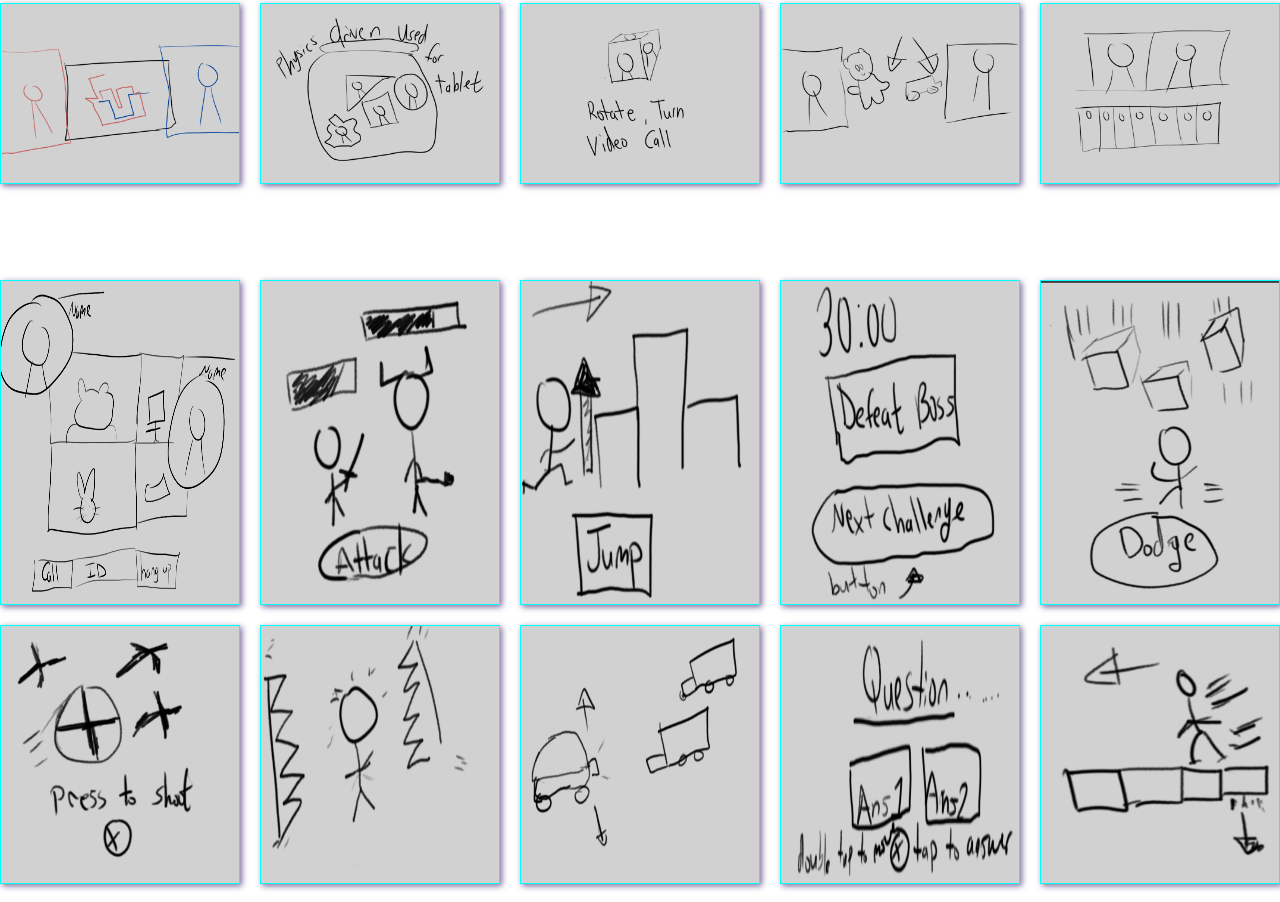
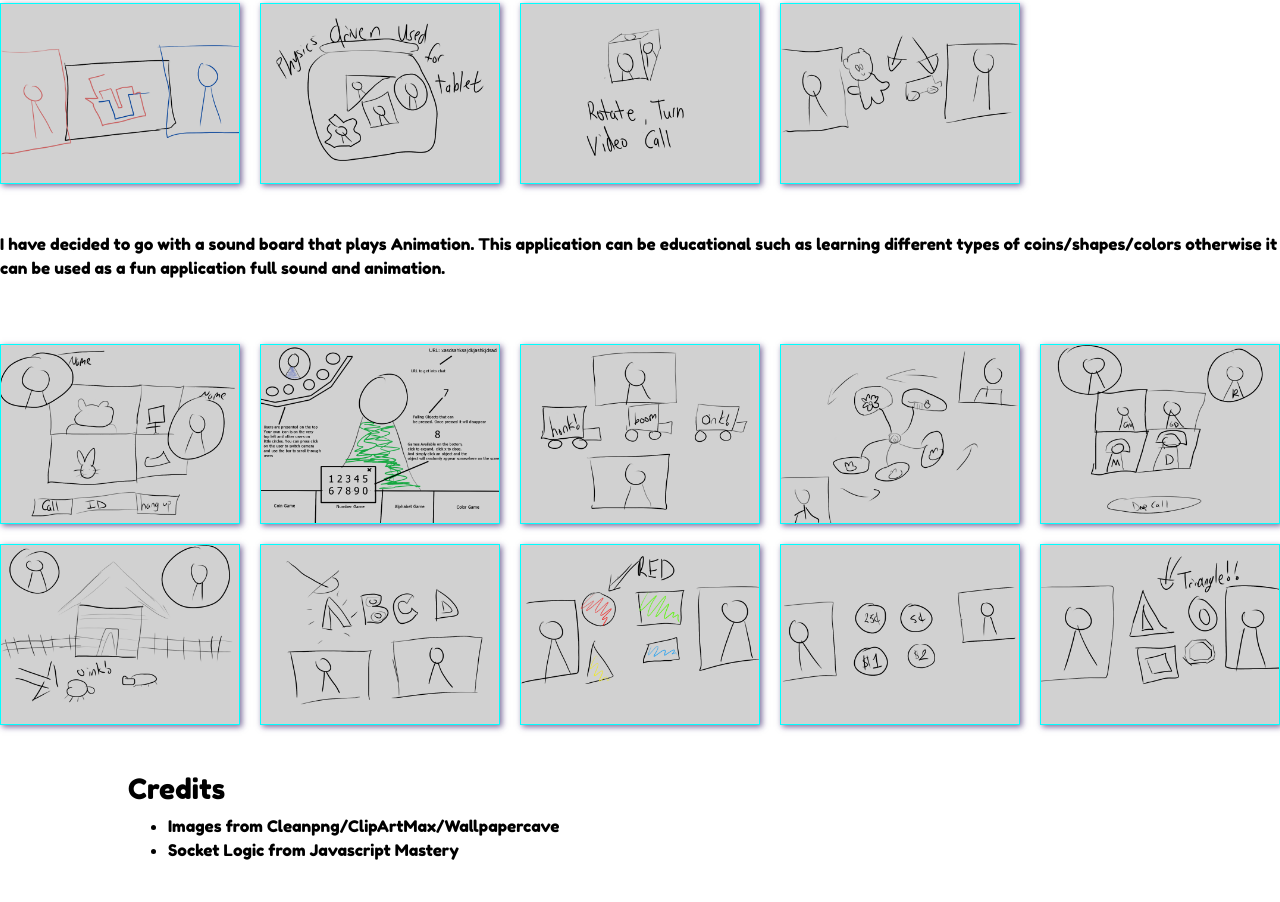
Before and after one commit to BrandonSin/BrandonSin.github.io, a plain HTML site: page vidchat.html in a window 1280 px wide. Shown: the part 1538-2440 px from the top of the page. Drawn offline with nearby package versions, Linux system fonts and the light colour scheme.

Commit message:
update vidchat

```diff
--- a/vidchat.html
+++ b/vidchat.html
@@ -30,7 +30,7 @@
     <br>
     <p>The goal of this Project was to create a chat application that is applicable for a toddler. Specifically an application that can be utilized
         for young grandchildren and grandparents. With that in mind, I wanted to do something that is vibrant and catchy to keep toddlers attracted
-        to the application. In the final product, I decided to go with a sound board coupled with animation.<br/><br/>
+        to the application. In the final product, I have decided to go with a sound board coupled with animation.<br/><br/>
     </p><br>
     <section class= "video_wrap">
         <video height="500" controls>
@@ -67,7 +67,7 @@
 
 
     <div class="grid">
-        <img src="images/vidchat/draft1.png"></img>
+        <img src="images/vidchat/draft10.png"></img>
         <img src="images/vidchat/draft2.png"></img>
         <img src="images/vidchat/draft3.png"></img>
         <img src="images/vidchat/draft4.png"></img>
@@ -76,22 +76,24 @@
         <img src="images/vidchat/draft7.png"></img>
         <img src="images/vidchat/draft8.png"></img>
         <img src="images/vidchat/draft9.png"></img>
-        <img src="images/vidchat/draft10.png"></img>
     </div>
     <br><br>
+    <p>I have decided to go with a sound board that plays Animation. This application can be educational such as
+        learning different types of coins/shapes/colors otherwise it can be used as a fun application full sound and animation.
+    </p>
     <br>
     <br>
     <div class="grid">
         <img src="images/vidchat/sketch1.png"></img>
-        <img src="images/masher/draft2.png"></img>
-        <img src="images/masher/draft3.png"></img>
-        <img src="images/masher/draft4.png"></img>
-        <img src="images/masher/draft5.png"></img>
-        <img src="images/masher/draft6.png"></img>
-        <img src="images/masher/draft7.png"></img>
-        <img src="images/masher/draft8.png"></img>
-        <img src="images/masher/draft9.png"></img>
-        <img src="images/masher/draft10.png"></img>
+        <img src="images/vidchat/sketch2.png"></img>
+        <img src="images/vidchat/sketch3.png"></img>
+        <img src="images/vidchat/sketch4.png"></img>
+        <img src="images/vidchat/sketch5.png"></img>
+        <img src="images/vidchat/sketch6.png"></img>
+        <img src="images/vidchat/sketch7.png"></img>
+        <img src="images/vidchat/sketch8.png"></img>
+        <img src="images/vidchat/sketch9.png"></img>
+        <img src="images/vidchat/sketch10.png"></img>
     </div>
 
 
```
Also changed, not shown: images/vidchat/sketch10.png (added), images/vidchat/sketch2.png (renamed from images/vidchat/draft1.png), images/vidchat/sketch3.png (added), images/vidchat/sketch4.png (added), images/vidchat/sketch5.png (added), images/vidchat/sketch6.png (added), images/vidchat/sketch7.png (added), images/vidchat/sketch8.png (added), images/vidchat/sketch9.png (added).
